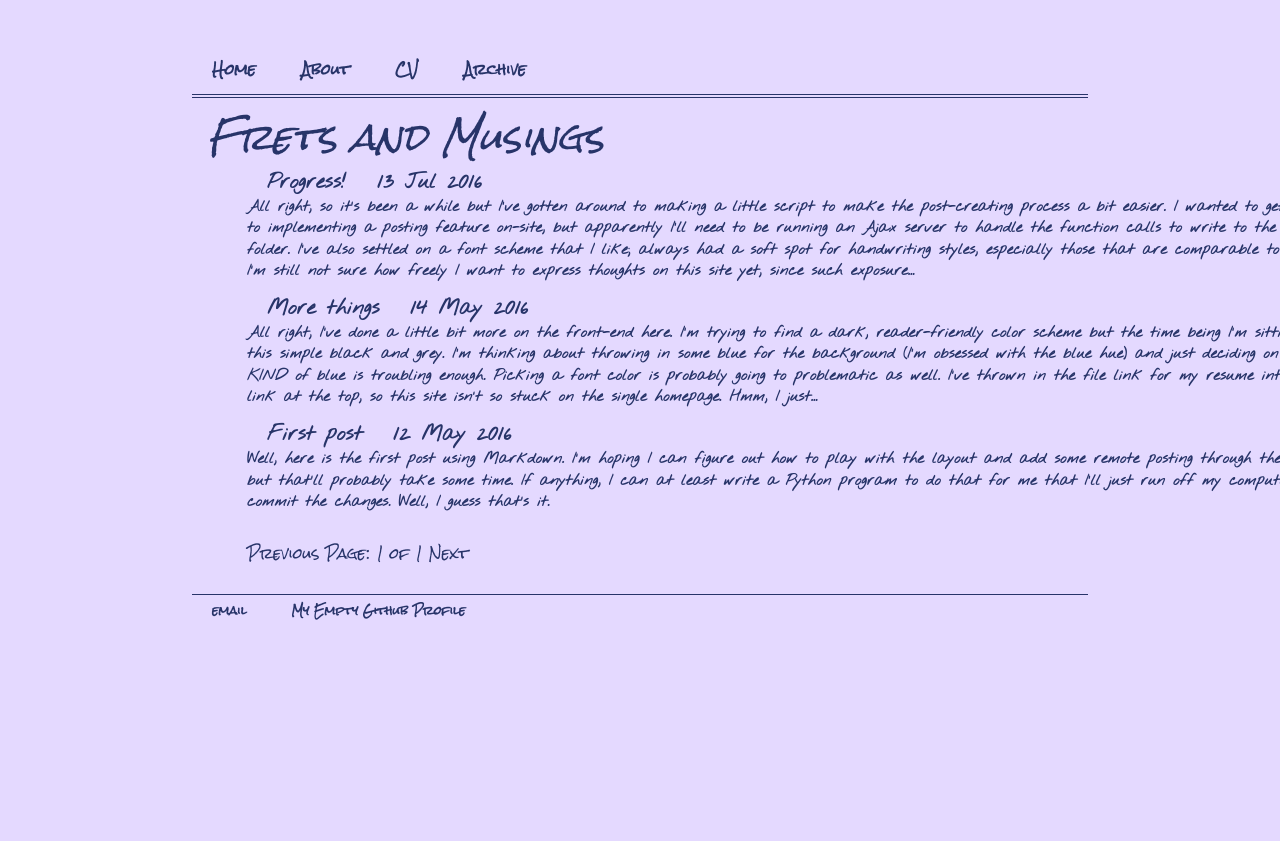
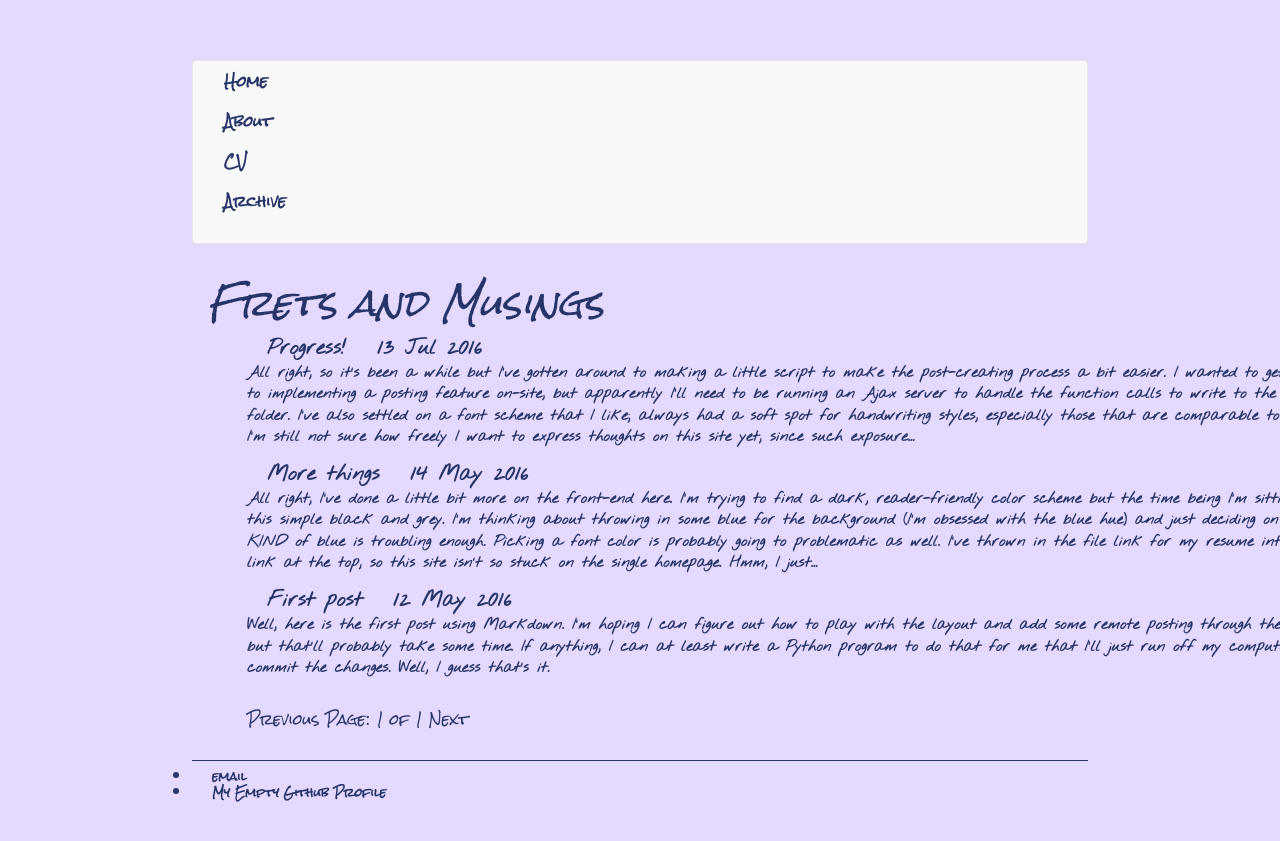
Before and after one commit to rgodinez/rgodinez.github.io, a Jekyll site: the page built from index.html, in a window 1280 px wide. Shown: the top 841 px of the page. Built offline with Jekyll 4.4.1, drawn with Linux system fonts in a browser that asks for light colours; the list of posts is cut into pages by our own code.

Commit message:
added html and ccs changes with bootstrap components

```diff
--- a/_layouts/default.html
+++ b/_layouts/default.html
@@ -19,14 +19,19 @@
 			</script>
 		</head>
 		<body>
-			<nav>
-	    		<ul>
+			<header>
+				<nav class="navbar navbar-default">
+					<div class="container-fluid">
+						<ul class="nav navbar">
 							<li><a href="/">Home</a></li>
 							<li><a href="/about">About</a></li>
 							<li><a href="/cv/Ricardo Godinez.pdf">CV</a></li>
 							<li><a href="/archive">Archive</a></li>
 						</ul>
+					</div>
 				</nav>
+			</header>
+
 			<div class="container">
 
 			{{ content }}
--- a/stylesheets/main.css
+++ b/stylesheets/main.css
@@ -4,17 +4,19 @@ body {
     background-color: #E4D9FF;
     color: #273469;
 }
-nav {
-    border-bottom: 4px double #273469;
-    padding-bottom: 4px;
-}
+
 nav ul, footer ul {
     font-family: 'Rock Salt', cursive;
     padding: 0px;
-    list-style: none;
     font-weight: bold;
 }
-nav ul li, footer ul li {
+
+nav > li {
+	display: table-cell;
+	min-width: 100px;
+}
+
+footer > li {
     display: inline;
 }
 a {
@@ -43,7 +45,7 @@ ul.posts li a:hover {
     text-decoration: underline;
 }
 
-nav ul li a:hover, footer ul li a:hover {
+nav > li > a:hover, footer ul li a:hover {
     color: #E4D9FF;
     background-color: #273469;
 }
@@ -65,10 +67,6 @@ footer {
     padding-top: 8px;
 }
 
-ul.posts {
-
-}
-
 ul.posts li {
     list-style: none;
     font-size: 1.5em;
```
Lines whose indentation alone changed are shown as unchanged.
